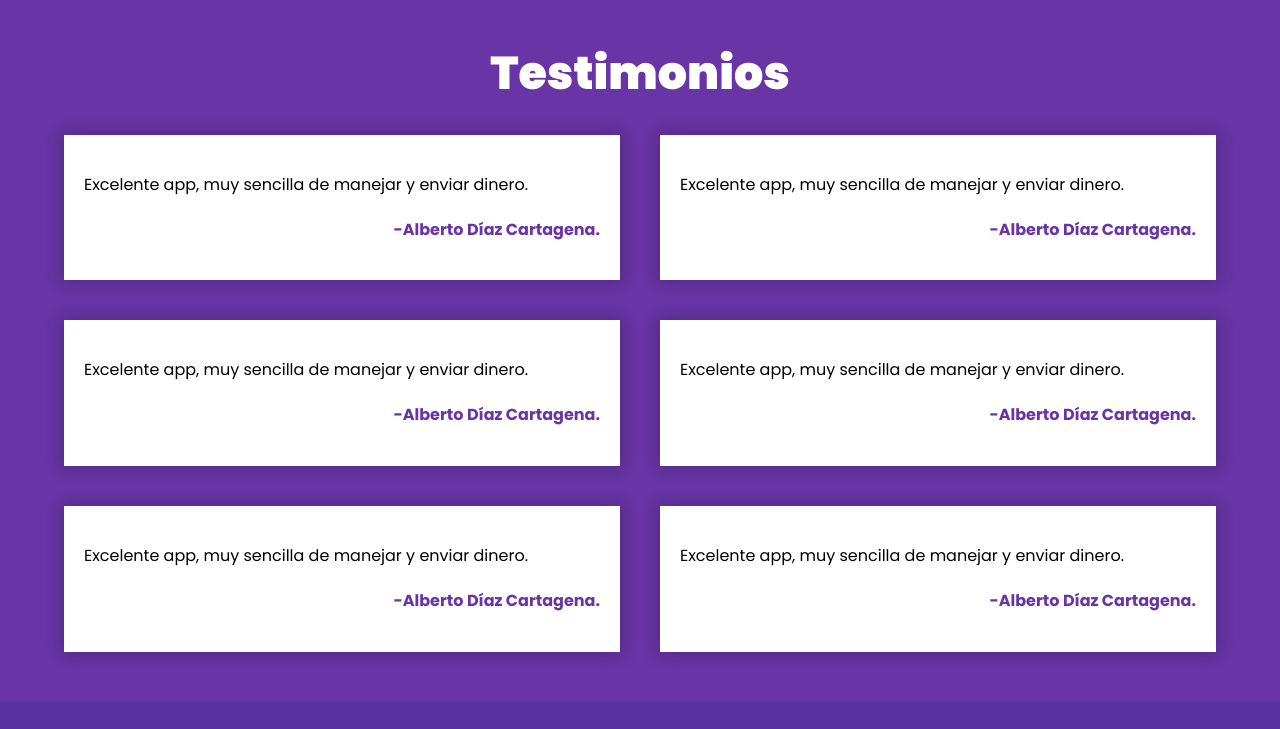
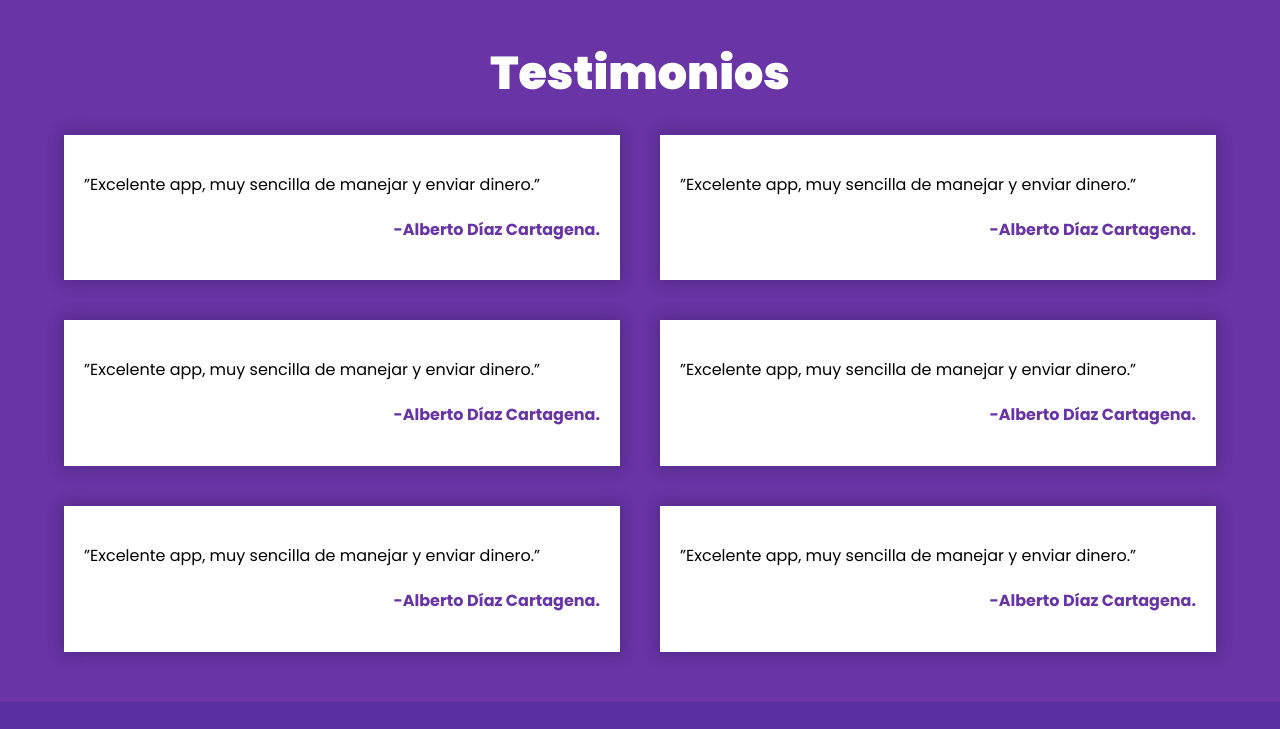
Before and after one commit to diegonzalodev/nucleus, a website: page index.html in a window 1280 px wide. Shown: the part 4044-4773 px from the top of the page. Drawn offline with Linux system fonts and the light colour scheme.

Commit message:
index.html: modificando section testimonios

```diff
--- a/index.html
+++ b/index.html
@@ -133,7 +133,7 @@
             <div class="testimonios__grid">
                 <div class="testimony">
                     <p class="testimony__comment">
-                        Excelente app, muy sencilla de manejar y enviar dinero.
+                        ”Excelente app, muy sencilla de manejar y enviar dinero.”
                     </p>
                     <p class="testimony__author">
                         -Alberto Díaz Cartagena.
@@ -141,7 +141,7 @@
                 </div>
                 <div class="testimony">
                     <p class="testimony__comment">
-                        Excelente app, muy sencilla de manejar y enviar dinero.
+                        ”Excelente app, muy sencilla de manejar y enviar dinero.”
                     </p>
                     <p class="testimony__author">
                         -Alberto Díaz Cartagena.
@@ -149,7 +149,7 @@
                 </div>
                 <div class="testimony">
                     <p class="testimony__comment">
-                        Excelente app, muy sencilla de manejar y enviar dinero.
+                        ”Excelente app, muy sencilla de manejar y enviar dinero.”
                     </p>
                     <p class="testimony__author">
                         -Alberto Díaz Cartagena.
@@ -157,7 +157,7 @@
                 </div>
                 <div class="testimony">
                     <p class="testimony__comment">
-                        Excelente app, muy sencilla de manejar y enviar dinero.
+                        ”Excelente app, muy sencilla de manejar y enviar dinero.”
                     </p>
                     <p class="testimony__author">
                         -Alberto Díaz Cartagena.
@@ -165,7 +165,7 @@
                 </div>
                 <div class="testimony">
                     <p class="testimony__comment">
-                        Excelente app, muy sencilla de manejar y enviar dinero.
+                        ”Excelente app, muy sencilla de manejar y enviar dinero.”
                     </p>
                     <p class="testimony__author">
                         -Alberto Díaz Cartagena.
@@ -173,7 +173,7 @@
                 </div>
                 <div class="testimony">
                     <p class="testimony__comment">
-                        Excelente app, muy sencilla de manejar y enviar dinero.
+                        ”Excelente app, muy sencilla de manejar y enviar dinero.”
                     </p>
                     <p class="testimony__author">
                         -Alberto Díaz Cartagena.
```
